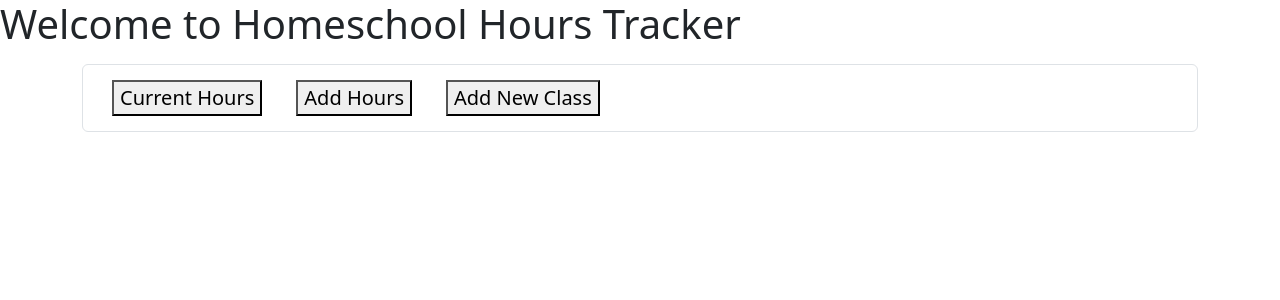
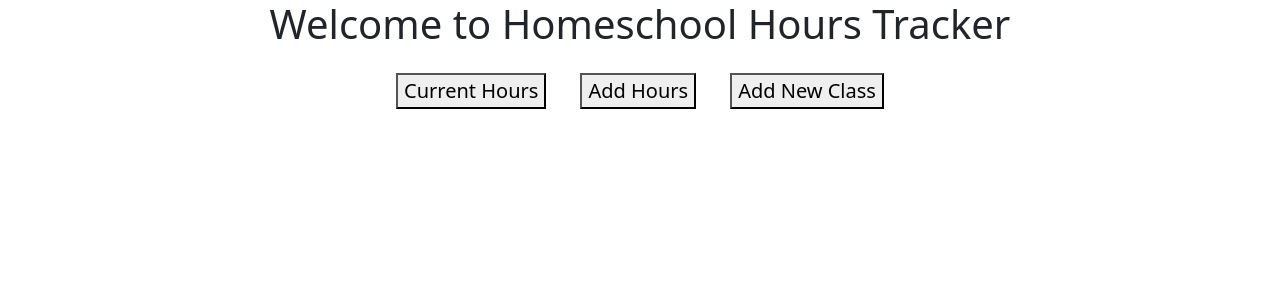
Before and after one commit to Sharion2023/Homeschool-tracker, a React (Create React App) app: page / in a window 1280 px wide. Shown: the top 300 px of the page. Built offline with nearby package versions, Linux system fonts and the light colour scheme.

Commit message:
Restructuring

```diff
--- a/package.json
+++ b/package.json
@@ -8,6 +8,7 @@
     "@testing-library/user-event": "^13.5.0",
     "bootstrap": "^5.3.3",
     "react": "^18.3.1",
+    "react-bootstrap": "^2.10.7",
     "react-dom": "^18.3.1",
     "react-router-dom": "^6.23.1",
     "react-scripts": "^5.0.1",
--- a/src/App.js
+++ b/src/App.js
@@ -20,14 +20,14 @@ function App() {
 
 
 
-      <Router>
+
           <Routes>
             <Route path='/' element = {<Home />} />
             <Route path= '/AddHours' element = {<AddHours/>} />
             <Route path= '/CurrentHours' element = {<CurrentHours/>} />
             <Route path= '/AddNewClass' element = {<AddNewClass/>} />
           </Routes>
-        </Router>
+
 
 
 
--- a/src/Components/AddHours.js
+++ b/src/Components/AddHours.js
@@ -1,4 +1,5 @@
- import React, {useState} from 'react';
+import {useState} from 'react';
+import Button from 'react-bootstrap/Button'
 
  export default function AddHours () {
      const [location, setLocation] = useState('');
@@ -57,6 +58,7 @@
             </div>
 
             <input class="btn btn-primary" type="submit" value="Submit" onSubmit={handleSubmit}></input>
+             <Button>My Button</Button>
         </form>
 
 
--- a/src/Components/CurrentHours.js
+++ b/src/Components/CurrentHours.js
@@ -1,15 +1,19 @@
 import React, {useState} from 'react';
 import AddHours from './AddHours';
+import { Container } from 'react-bootstrap';
 
 export default function CurrentHours () {
 
 
     return(
-    <>
+
+    <Container>
+        <div className="text-center">
         <p>Your current hours displayed</p>
         <p>Cumulative Hours: {AddHours.current} </p>
         <p>Core Hours: {AddHours.coreHours} </p>
         <p>Regular Location Hours: {AddHours.regLocationHours}</p>
-    </>
+        </div>
+    </Container>
     )
 }
--- a/src/Components/Home.js
+++ b/src/Components/Home.js
@@ -1,9 +1,12 @@
 import React from "react"
+import 'bootstrap/dist/css/bootstrap.css';
+import { Container } from 'react-bootstrap';
 
  export default function Home()  {
     return(
         <>
-    <div>
+
+    <div className="text-center">
 
           <h1 className=".App-header">
             <p>
@@ -17,7 +20,7 @@ import React from "react"
     <div className='container'>
 
     <form class="form-inline" action="/action_page.php">
-      <div class="form-control">
+      <div className="text-center">
 
 
         <a className='btn btn-lg btn primary' href='/CurrentHours' role='button'>
--- a/src/index.js
+++ b/src/index.js
@@ -3,11 +3,17 @@ import ReactDOM from 'react-dom/client';
 import './index.css';
 import App from './App';
 import reportWebVitals from './reportWebVitals';
+import 'bootstrap/dist/css/bootstrap.min.css';
+import {BrowserRouter as Router,Routes, Route } from 'react-router-dom';
 
 const root = ReactDOM.createRoot(document.getElementById('root'));
 root.render(
   <React.StrictMode>
-    <App />
+    <Router>
+        <Routes>
+            <Route path = "/*" element = {<App />} />
+        </Routes>
+    </Router>
   </React.StrictMode>
 );
 
```
Also changed, not shown: 1 other file (tests, documents, lock files or other folders).
